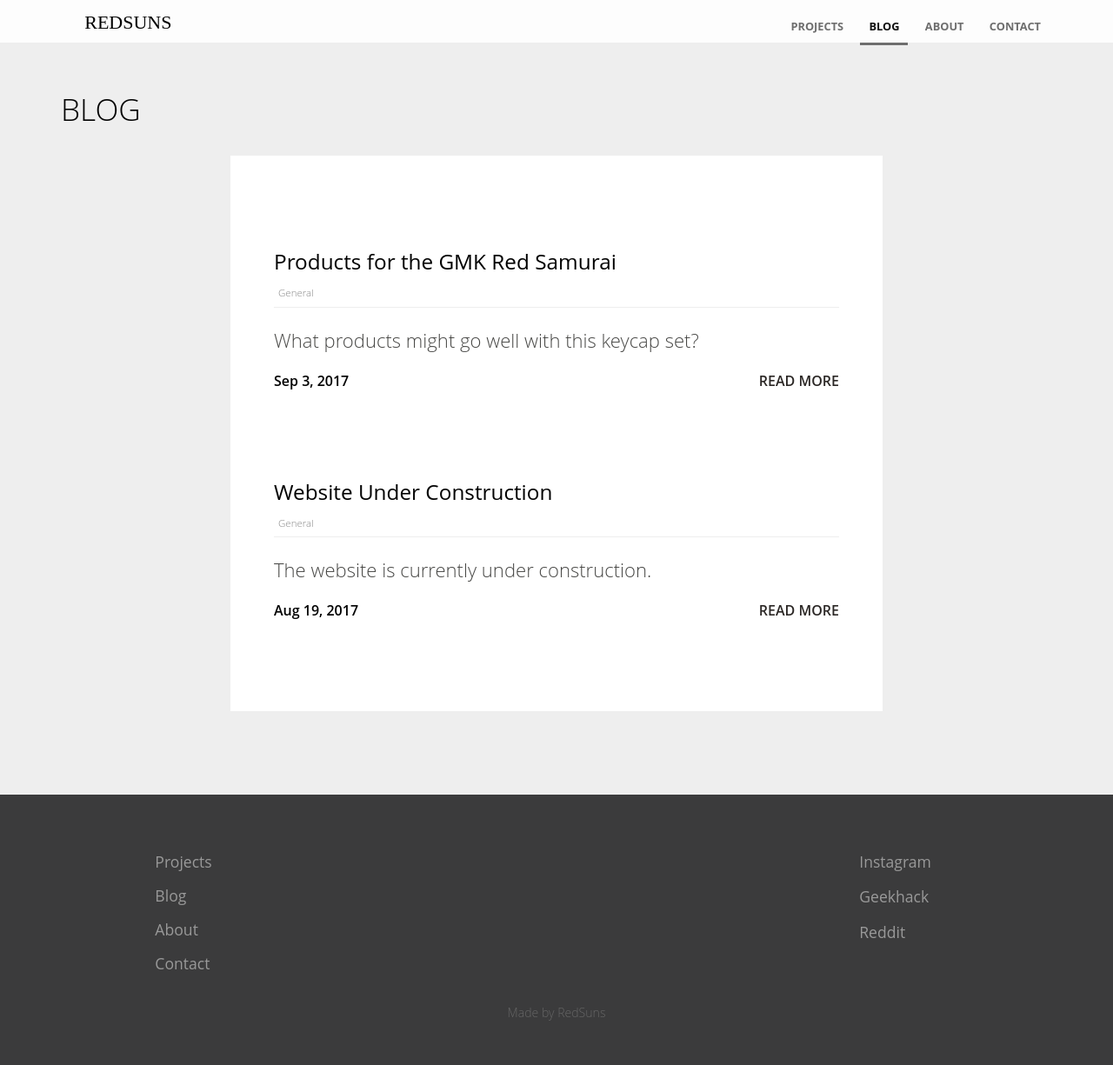
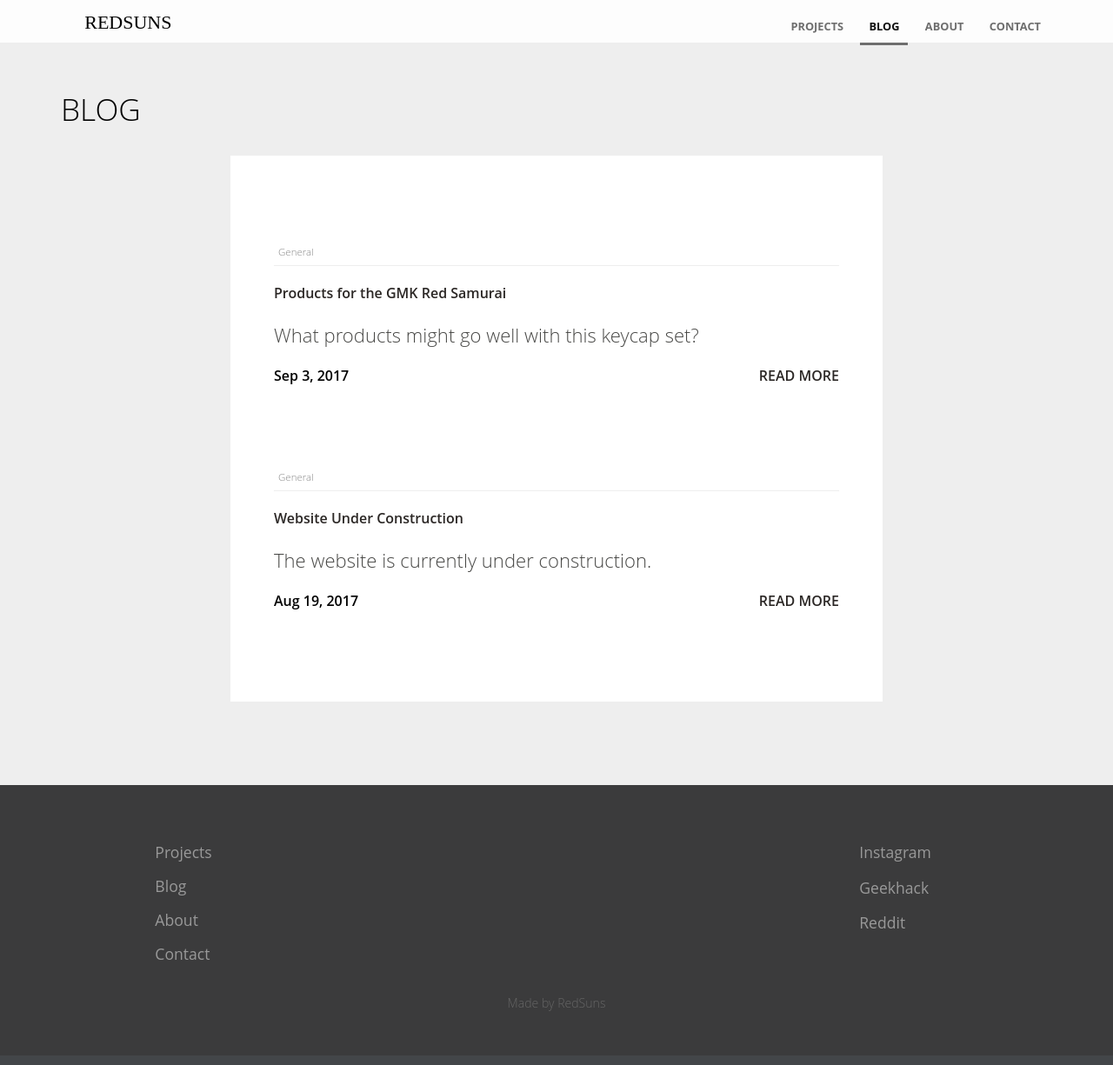
Before and after one commit to RedSunsRMK/redsunsrmk.github.io, a Jekyll site: the page built from blog/index.html, in a window 1280 px wide and 1225 px high. Shown: the whole window at 87% size. Built offline with Jekyll 4.4.1, drawn with Linux system fonts in a browser that asks for light colours; the list of posts is cut into pages by our own code.

Commit message:
Update list-posts.html

```diff
--- a/_includes/list-posts.html
+++ b/_includes/list-posts.html
@@ -1,8 +1,9 @@
 {% for post in include.posts %}
 	<li class="blog-post">
-		<h3><a href="{% include relative-src.html src=post.url %}">{{ post.title }}</a></h3>
+
 		{% include post-title.html post=post %}
 		<div class="post-content">
+			<div class="name"><a href="{% include relative-src.html src=post.url %}">{{ post.title }}</a></div>
 			<div class="position">{{ post.excerpt }}</div>
 
 			<div class="projectdate">
```
